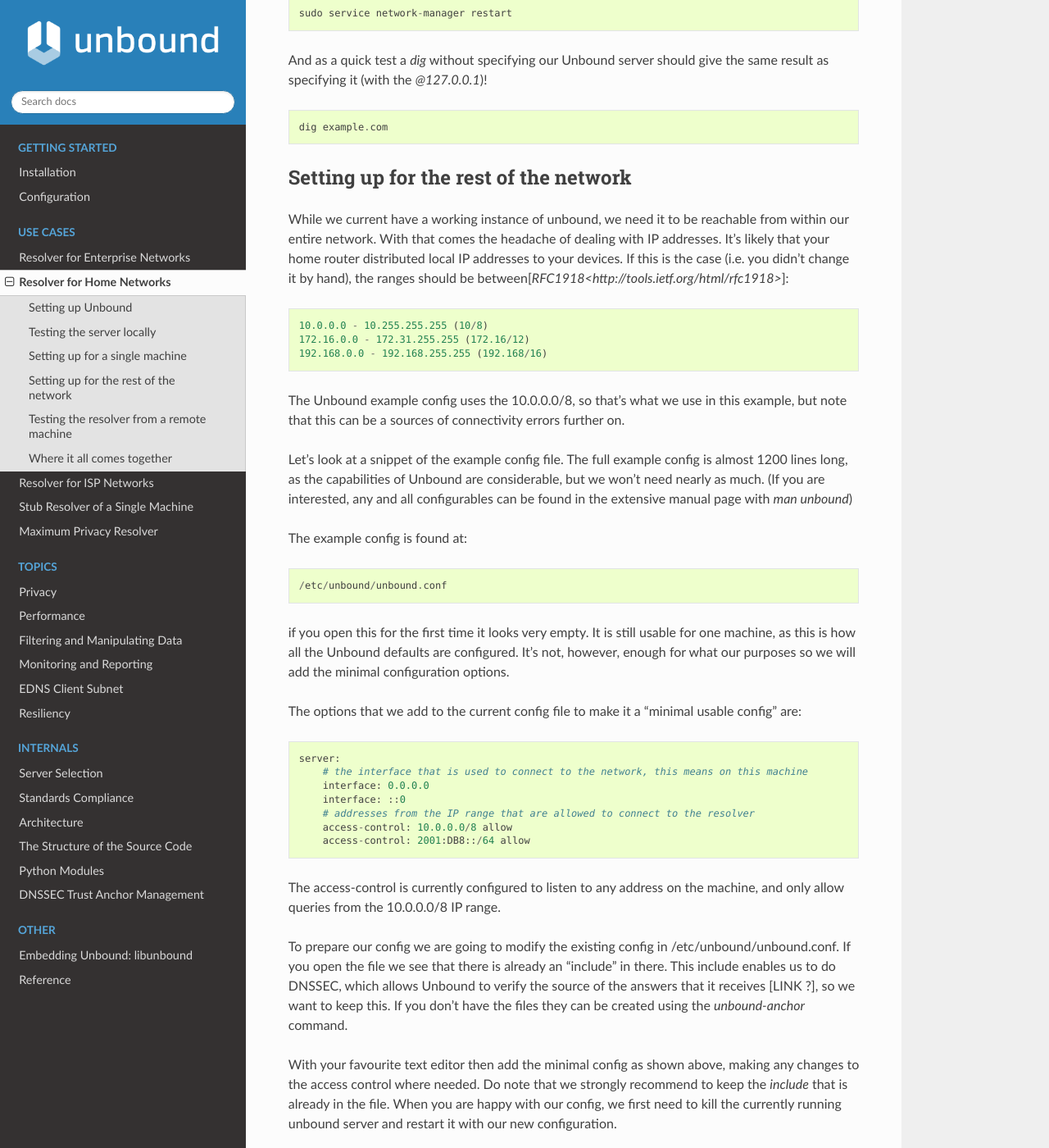
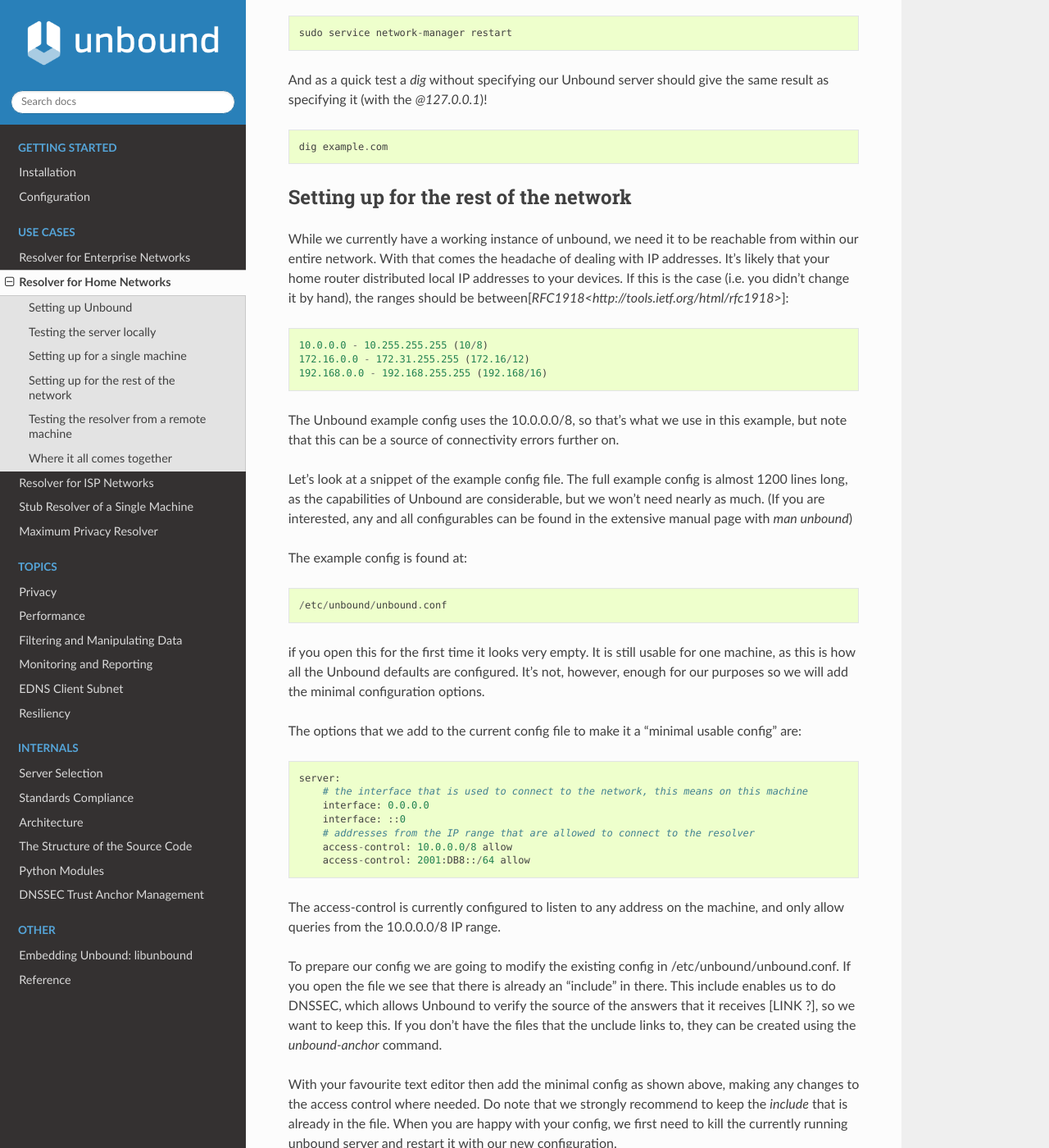
Before and after one commit to NLnetLabs/unbound-manual, a Sphinx documentation site: the page built from source/use-cases/home-resolver.rst, in a window 1280 px wide and 1400 px high, scrolled down 1656 px. Shown: the whole window at 82% size. Built offline with Sphinx 7.4.7 and the Read the Docs theme 2.0.0, drawn with Linux system fonts in a browser that asks for light colours; some of the changed text lies outside the part shown.

Commit message:
resolve textual errors

```diff
--- a/source/use-cases/home-resolver.rst
+++ b/source/use-cases/home-resolver.rst
@@ -57,13 +57,13 @@
 Setting up for the rest of the network
 --------------------------------------
 
-While we current have a working instance of unbound, we need it to be reachable from within our entire network. With that comes the headache of dealing with IP addresses. It’s likely that your home router distributed local IP addresses to your devices. If this is the case (i.e. you didn’t change it by hand), the ranges should be between[`RFC1918<http://tools.ietf.org/html/rfc1918>`]:
+While we currently have a working instance of unbound, we need it to be reachable from within our entire network. With that comes the headache of dealing with IP addresses. It’s likely that your home router distributed local IP addresses to your devices. If this is the case (i.e. you didn’t change it by hand), the ranges should be between[`RFC1918<http://tools.ietf.org/html/rfc1918>`]:
 ::
 	10.0.0.0 - 10.255.255.255 (10/8)
 	172.16.0.0 - 172.31.255.255 (172.16/12)
 	192.168.0.0 - 192.168.255.255 (192.168/16)
 
-The Unbound example config uses the 10.0.0.0/8, so that’s what we use in this example, but note that this can be a sources of connectivity errors further on.
+The Unbound example config uses the 10.0.0.0/8, so that’s what we use in this example, but note that this can be a source of connectivity errors further on.
 
 Let’s look at a snippet of the example config file. The full example config is almost 1200 lines long, as the capabilities of Unbound are considerable, but we won’t need nearly as much. (If you are interested, any and all configurables can be found in the extensive manual page with *man unbound*)
 
@@ -71,7 +71,7 @@
 ::
 	/etc/unbound/unbound.conf
 
-if you open this for the first time it looks very empty. It is still usable for one machine, as this is how all the Unbound defaults are configured. It's not, however, enough for what our purposes so we will add the minimal configuration options.
+if you open this for the first time it looks very empty. It is still usable for one machine, as this is how all the Unbound defaults are configured. It's not, however, enough for our purposes so we will add the minimal configuration options.
 
 The options that we add to the current config file to make it a "minimal usable config" are:
 ::
@@ -86,9 +86,9 @@
 The access-control is currently configured to listen to any address on the machine, and only allow queries from the 10.0.0.0/8 IP range.
 
 To prepare our config we are going to modify the existing config in /etc/unbound/unbound.conf.
-If you open the file we see that there is already an “include” in there. This include enables us to do DNSSEC, which allows Unbound to verify the source of the answers that it receives [LINK ?], so we want to keep this. If you don't have the files they can be created using the *unbound-anchor* command.
+If you open the file we see that there is already an “include” in there. This include enables us to do DNSSEC, which allows Unbound to verify the source of the answers that it receives [LINK ?], so we want to keep this. If you don't have the files that the unclude links to, they can be created using the *unbound-anchor* command.
 
-With your favourite text editor then add the minimal config as shown above, making any changes to the access control where needed. Do note that we strongly recommend to keep the *include* that is already in the file. When you are happy with our config, we first need to kill the currently running unbound server and restart it with our new configuration.
+With your favourite text editor then add the minimal config as shown above, making any changes to the access control where needed. Do note that we strongly recommend to keep the *include* that is already in the file. When you are happy with your config, we first need to kill the currently running unbound server and restart it with our new configuration.
 
 you can kill the current version with
 ::
@@ -119,6 +119,6 @@
 
 While not all, some machines use the resolver “recommended” by your router. To change this, we need to log into the router and configure it to use the DNS resolver that we just set up. This configuration step varies greatly from vendor to vendor, but the rule of thumb is that your router is accessible on either 192.168.1.1 or 192.168.0.1.
 
-Another possibility is a machine does not use a resolver that is “recommended” by your router. This can be its own resolver, such as is the case on Ubuntu, or another. On Ubuntu this can be can be changed by changing the “nameserver” to IP address of our DNS resolver in:
+Another possibility is a machine that does not use a resolver that is “recommended” by your router. This can be its own resolver, such as is the case on Ubuntu, or another. On Ubuntu this can be can be changed by changing the “nameserver” to IP address of our DNS resolver in:
 ::
 	cat /etc/resolv.conf
```
Also changed, not shown: other parts of source/use-cases/home-resolver.rst (+4 -4 lines).
